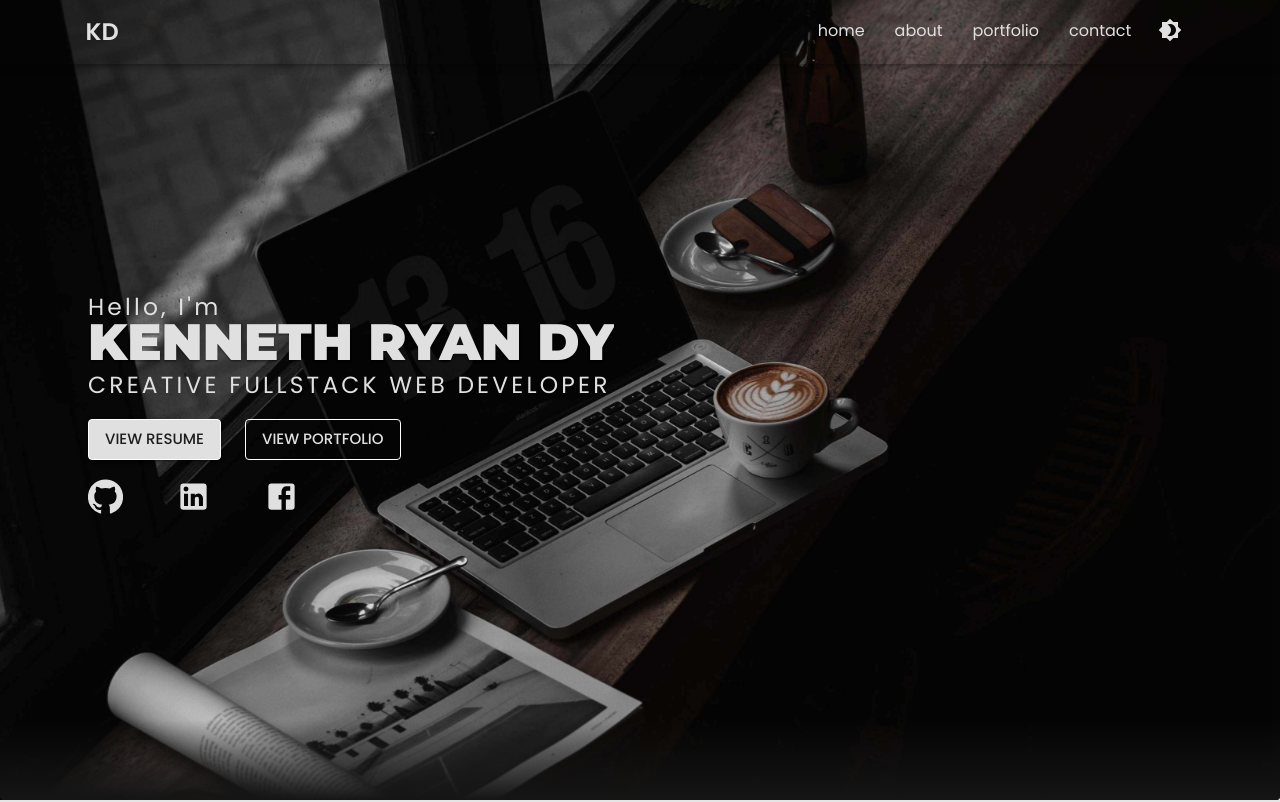
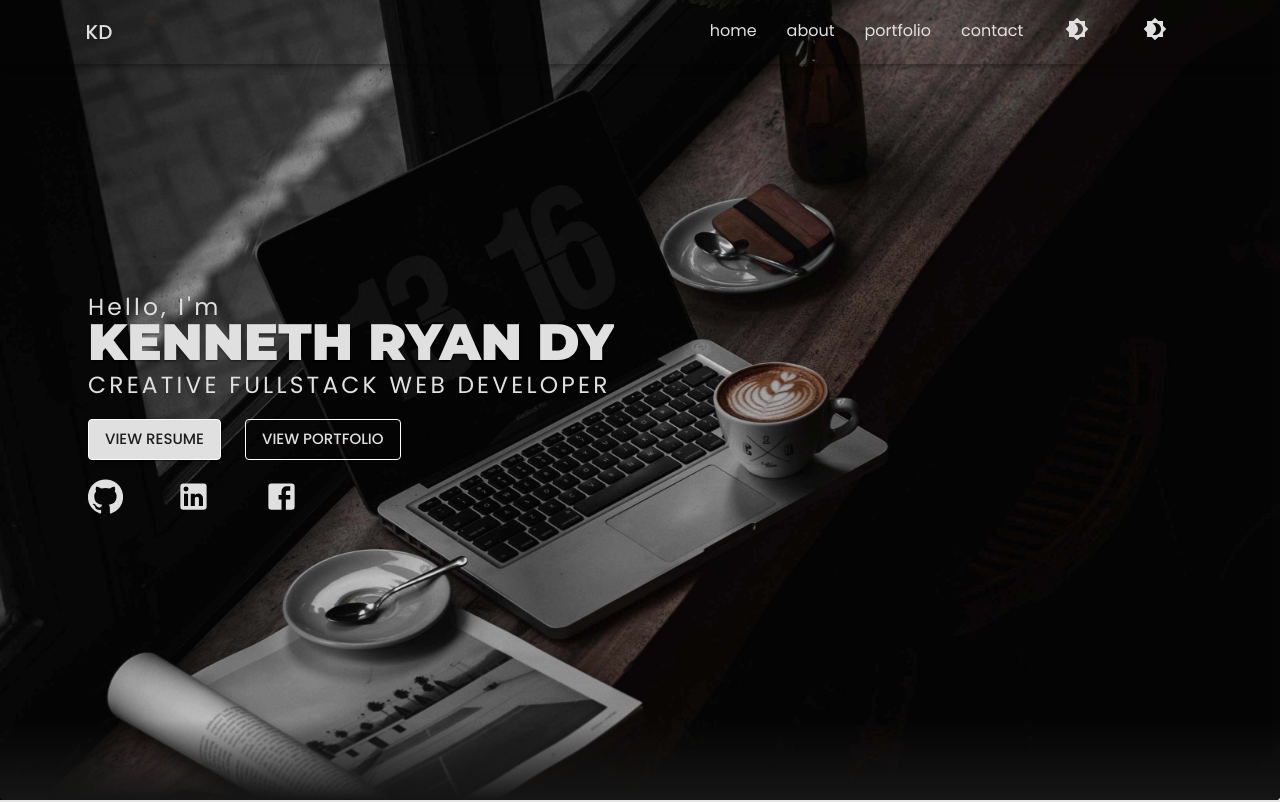
Before and after one commit to kennethryandy/Portfolio, a React (Create React App) app: page / in a window 1280 px wide. Shown: the top 802 px of the page. Built offline with nearby package versions, Linux system fonts and the light colour scheme.

Commit message:
fixing navbar and added more lazy load

```diff
--- a/src/App.js
+++ b/src/App.js
@@ -3,14 +3,17 @@ import {theme, themeDark} from './config/theme'
 import { createMuiTheme, ThemeProvider } from "@material-ui/core/styles";
 import CssBaseline from "@material-ui/core/CssBaseline";
 import gsap from "./gsap";
-import About from "./components/About/About";
-import Contact from "./components/Contact/Contact";
-import Project from "./components/Project/Project";
+// import About from "./components/About/About";
+// import Contact from "./components/Contact/Contact";
+// import Project from "./components/Project/Project";
 // import Home from "./components/Home/Home";
 // import Navbar from "./components/Layout/Navbar";
 import Loading from "./components/Layout/Loading";
+const Navbar = lazy(() => import("./components/Layout/Navbar"));
 const Home = lazy(() => import("./components/Home/Home"));
-const Navbar = lazy(() => import("./components/Layout/Navbar"));
+const About = lazy(() => import("./components/About/About"));
+const Contact = lazy(() => import("./components/Contact/Contact"));
+const Project = lazy(() => import("./components/Project/Project"));
 
 function App() {
   const [navBar, setNavBar] = useState(true);
@@ -29,10 +32,10 @@ function App() {
       <Suspense fallback={<Loading/>}>
         <Navbar navBar={navBar} gsap={gsap} dark={darkTheme} setDark={setDark} />
         <Home nav={setNavBar} gsap={gsap}/>
+        <About gsap={gsap} />
+        <Project gsap={gsap} />
+        <Contact gsap={gsap} />
       </Suspense>
-      <About gsap={gsap} />
-      <Project gsap={gsap} />
-      <Contact gsap={gsap} />
     </ThemeProvider>
   );
 }
--- a/src/components/Layout/Navbar.js
+++ b/src/components/Layout/Navbar.js
@@ -106,20 +106,18 @@ function Navbar({ navBar, gsap, dark, setDark }) {
               href="#projects"
               underline="none"
               color="inherit"
-              className={`${classes.navlinkScondary} ${classes.navIcon}`}
+              className={classes.navlinkScondary}
             >
               <span className="links">portfolio</span>
             </Link>
-            <Link
-              href="#contact"
-              underline="none"
-              color="inherit"
-              className={classes.navlinkScondary}
-            >
               <span className="links">
-                <IconButton>{dark ? <LightIcon /> : <DarkIcon />}</IconButton>
+                <IconButton color="inherit" className={classes.navlinkScondary} onClick={() => setDark(!dark)}>
+                  {dark ?
+                  <span className="links"><LightIcon /></span>
+                  : <span className="links"><DarkIcon /></span>
+                  }
+                </IconButton>
               </span>
-            </Link>
           </div>
         </div>
       </Toolbar>
--- a/src/components/Layout/navbarStyles.js
+++ b/src/components/Layout/navbarStyles.js
@@ -26,7 +26,7 @@ export default makeStyles((theme) => ({
       color: "#4dabf5",
     },
     transition: `200ms color ${theme.transitions.easing.easeInOut}`,
-    margin: "0 15px ",
+    margin: "0 15px !important",
     textDecoration: "none ",
     [theme.breakpoints.between("sm", "lg")]: { fontSize: "1rem" },
     [theme.breakpoints.only("xl")]: { fontSize: "1.5rem" },
@@ -40,7 +40,7 @@ export default makeStyles((theme) => ({
       color: "#4dabf5",
     },
     transition: `200ms color ${theme.transitions.easing.easeInOut}`,
-    margin: "0 15px ",
+    margin: "0 15px !important",
     textDecoration: "none ",
     [theme.breakpoints.up("sm")]: { display: "none" },
   },
```
